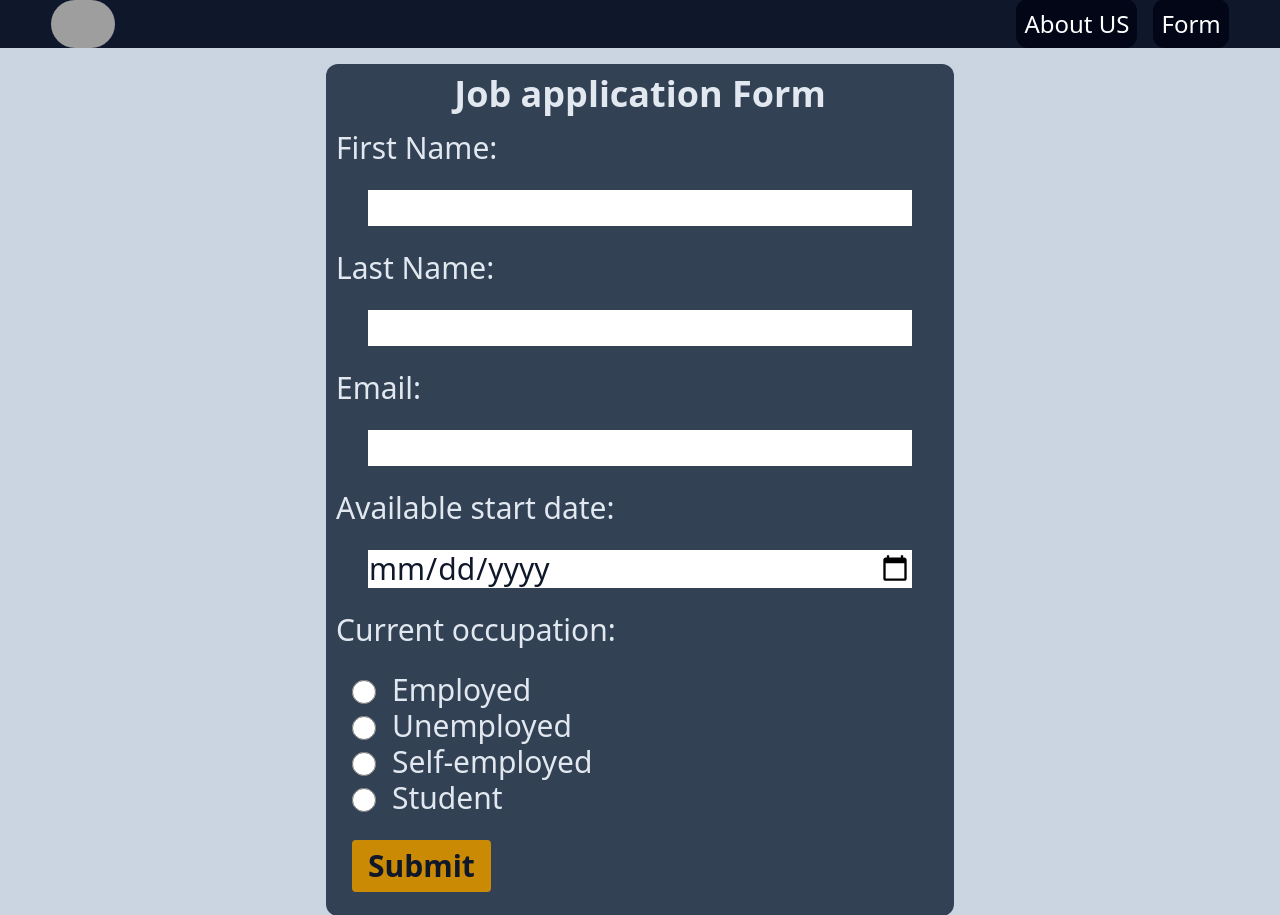
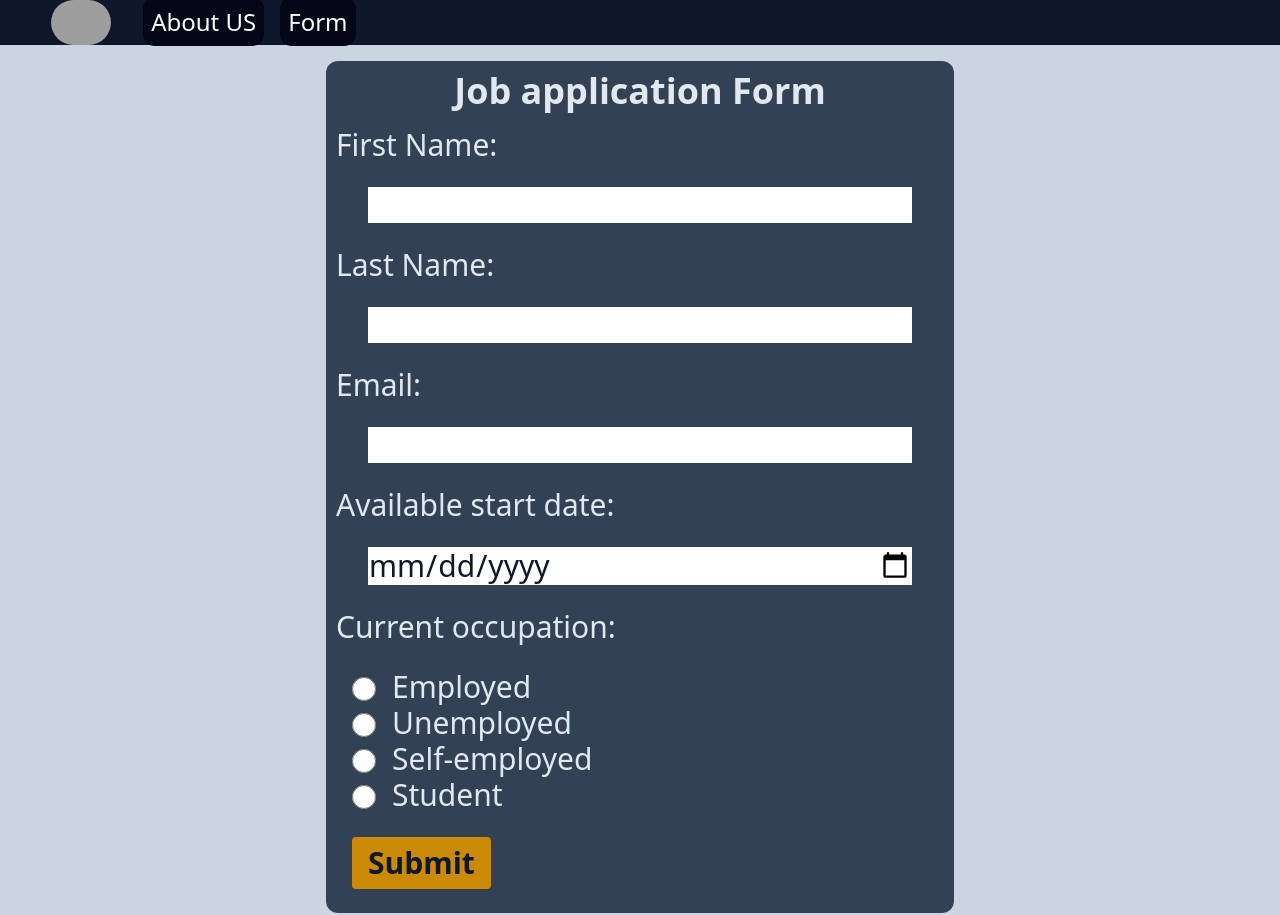
Before and after one commit to Canthar90/Form-App-with-Django, a Django app: page / in a window 1280 px wide. Shown: the top 915 px of the page. Run offline with Django 5.2, Linux system fonts and the light colour scheme; some libraries are stand-ins or nearby versions; grey boxes are pictures that could not be loaded.

Commit message:
Added simple navbar

```diff
--- a/job_application/templates/base.html
+++ b/job_application/templates/base.html
@@ -10,7 +10,7 @@
   </head>
   <body class="bg-slate-300">
     <header class="bg-slate-900">
-      <nav class="flex justify-between items-center w-[92%] mx-auto">
+      <nav class="flex justify-start items-center gap-3 w-[92%] mx-auto">
         <div>
           <img
             class="w-16 rounded-3xl"
@@ -18,8 +18,12 @@
           />
         </div>
 
-        <div class="">
-          <ul class="flex items-center gap-4 text-white text-2xl">
+        <div
+          class="md:min-h-1 min-h-[60vh] left-0 top[9%] w-full flex items-center px-5"
+        >
+          <ul
+            class="flex md:flex-row flex-col items-center md:gap-4 gap-8 text-white text-2xl"
+          >
             <li>
               <a
                 class="p-2 bg-slate-950 rounded-xl hover:bg-slate-800"
```
